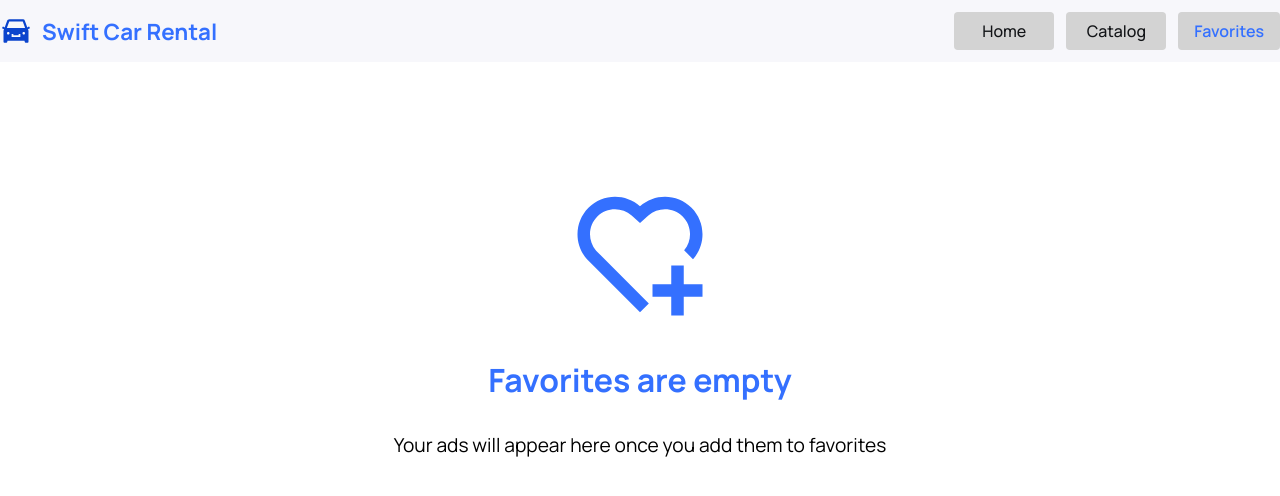
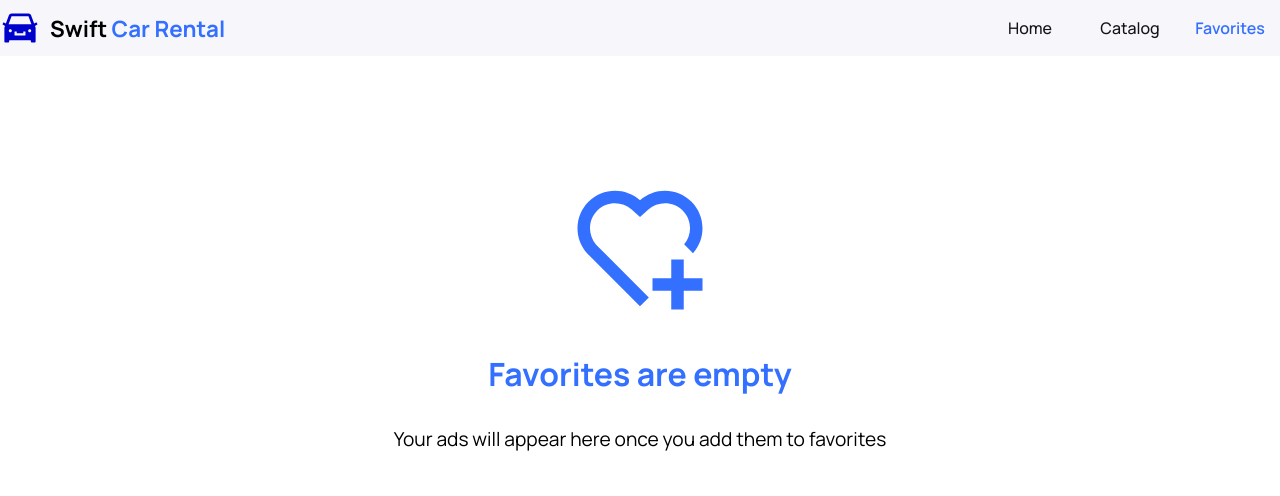
Before and after one commit to dev0652/swift-car-rental, a React (Vite) app: page /favorites in a window 1280 px wide. Shown: the top 496 px of the page. Built offline with nearby package versions, Linux system fonts and the light colour scheme.

Commit message:
changes header nav link styles

```diff
--- a/src/components/Header/Header.jsx
+++ b/src/components/Header/Header.jsx
@@ -3,6 +3,9 @@ import {
   Logo,
   LogoText,
   LogoWrapper,
+  NavItem,
+  NavList,
+  Navigation,
   StyledHeader,
   StyledNavLink,
 } from './Header.styled';
@@ -13,18 +16,26 @@ export const Header = () => {
       <Container>
         <LogoWrapper>
           <Logo />
-          <LogoText>Swift Car Rental</LogoText>
+          <LogoText>
+            <span style={{ color: 'black' }}>Swift</span> Car Rental
+          </LogoText>
         </LogoWrapper>
 
-        <nav>
-          <StyledNavLink to="/" end>
-            Home
-          </StyledNavLink>
-
-          <StyledNavLink to="/catalog">Catalog</StyledNavLink>
-
-          <StyledNavLink to="/favorites">Favorites</StyledNavLink>
-        </nav>
+        <Navigation>
+          <NavList>
+            <NavItem>
+              <StyledNavLink to="/" end>
+                Home
+              </StyledNavLink>
+            </NavItem>
+            <NavItem>
+              <StyledNavLink to="/catalog">Catalog</StyledNavLink>
+            </NavItem>
+            <NavItem>
+              <StyledNavLink to="/favorites">Favorites</StyledNavLink>
+            </NavItem>
+          </NavList>
+        </Navigation>
       </Container>
     </StyledHeader>
   );
--- a/src/components/Header/Header.styled.js
+++ b/src/components/Header/Header.styled.js
@@ -9,13 +9,6 @@ const { colors } = theme;
 
 export const StyledHeader = styled.header`
   background-color: ${colors.bgLight};
-
-  & nav {
-    display: flex;
-    align-items: center;
-    justify-content: center;
-    gap: 12px;
-  }
 `;
 
 export const Container = styled.div`
@@ -23,7 +16,8 @@ export const Container = styled.div`
   justify-content: space-between;
   align-items: center;
 
-  padding: 12px 0;
+  /* padding: 12px 0; */
+  height: 3.5rem;
   margin-bottom: 16px;
 
   @media screen and (min-width: ${mobile}) {
@@ -32,11 +26,9 @@ export const Container = styled.div`
     margin-left: auto;
     margin-right: auto;
   }
-
   @media screen and (min-width: ${tablet}) {
     width: ${tablet};
   }
-
   @media screen and (min-width: ${desktop}) {
     width: ${desktop};
   }
@@ -49,8 +41,8 @@ export const LogoWrapper = styled.div`
 `;
 
 export const Logo = styled(AiFillCar)`
-  color: ${colors.accentHover};
-  height: 2rem;
+  color: ${colors.accentActive};
+  height: 2.5rem;
   width: auto;
 `;
 
@@ -60,23 +52,58 @@ export const LogoText = styled.p`
   font-size: 1.4rem;
 `;
 
-export const StyledNavLink = styled(NavLink)`
-  padding: 8px 16px;
+export const Navigation = styled.nav`
+  height: 100%;
+`;
+
+export const NavList = styled.ul`
+  display: flex;
+  /* gap: 12px; */
+  height: 100%;
+`;
+
+export const NavItem = styled.li`
   min-width: 100px;
   text-align: center;
+`;
 
-  border-radius: 4px;
+export const StyledNavLink = styled(NavLink)`
+  height: 100%;
+  display: flex;
+  align-items: center;
+  justify-content: center;
+
   text-decoration: none;
   color: ${colors.primaryText};
-  background-color: lightGray;
 
   font-weight: 500;
 
+  transition: color 200ms;
+
+  &::after {
+    content: '';
+    position: absolute;
+    left: 0;
+    bottom: 0;
+
+    width: 100%;
+    height: 4px;
+
+    background-color: ${colors.accent};
+    transition: opacity 200ms;
+
+    opacity: 0;
+  }
+
   &:hover,
   &:focus-visible {
-    text-decoration: none;
-    color: white;
-    background-color: ${colors.accent};
+    position: relative;
+
+    color: ${colors.accent};
+
+    &::after {
+      opacity: 1;
+    }
   }
 
   &.active {
@@ -85,9 +112,7 @@ export const StyledNavLink = styled(NavLink)`
 
     &:hover,
     &:focus-visible {
-      text-decoration: none;
-      color: white;
-      background-color: ${colors.accentHover};
+      color: ${colors.accentHover};
     }
   }
 `;
```
